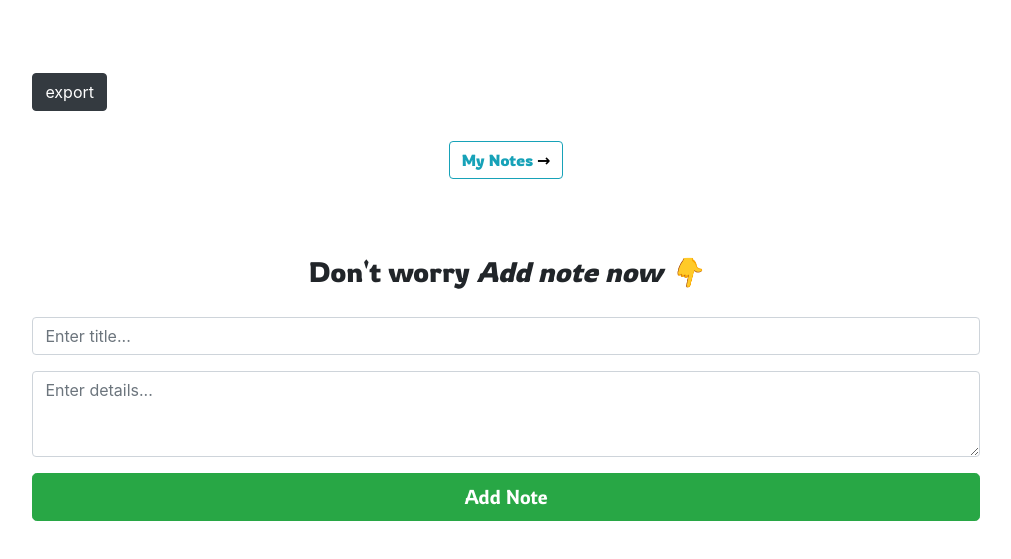
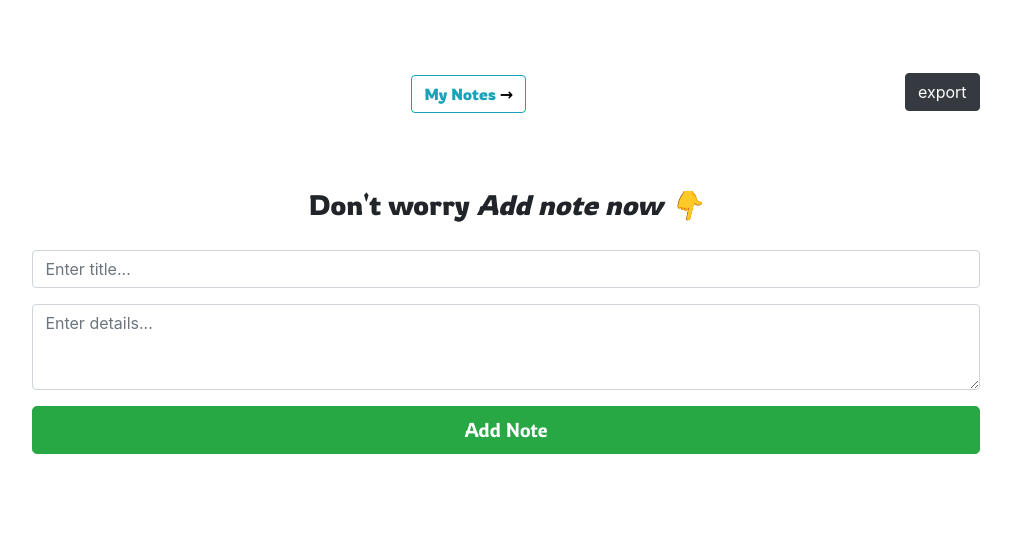
Before and after one commit to Siva18jr/keep, a plain HTML site: page index.html in a window 1280 px wide. Shown: the part 97-656 px from the top of the page, without its empty margins (134-1145 px from the left). Drawn offline with nearby package versions, Linux system fonts and the light colour scheme.

Commit message:
style for cloud div

```diff
--- a/css/main.css
+++ b/css/main.css
@@ -64,3 +64,8 @@ body{
     font-weight: 400;
     text-align: center;
 }
+
+.cloud {
+    float: right;
+    margin-bottom: 3%;
+}
```
